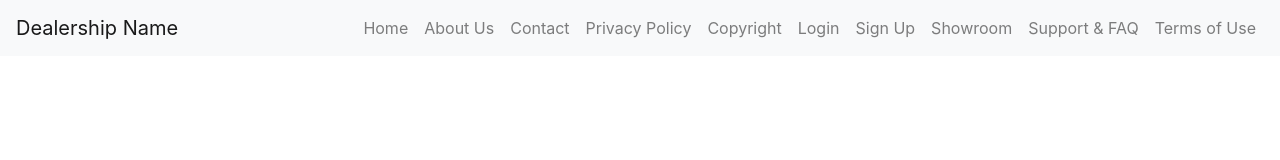
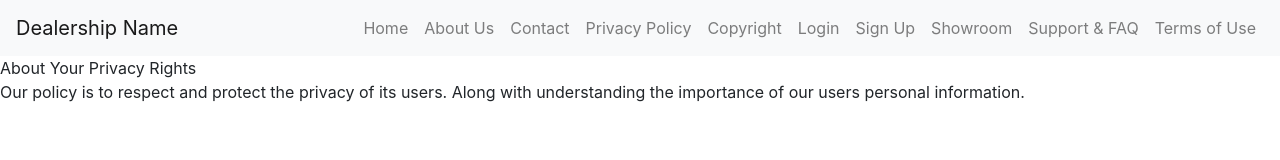
Before and after one commit to jjg6470/IST256-Team3-Storefront, a plain HTML site: page cookie&PrivacyPolicies.html in a window 1280 px wide. Drawn offline with nearby package versions, Linux system fonts and the light colour scheme.

Commit message:
Update cookie&PrivacyPolicies.html

```diff
--- a/cookie&PrivacyPolicies.html
+++ b/cookie&PrivacyPolicies.html
@@ -47,6 +47,11 @@
             </ul>
         </div>
     </nav>
+    About Your Privacy Rights
+    <p>
+        Our policy is to respect and protect the privacy of its users. Along with understanding the importance
+        of our users personal information.
+     </p>
     <script src="https://code.jquery.com/jquery-3.5.1.slim.min.js"></script>
     <script src="https://cdn.jsdelivr.net/npm/@popperjs/core@2.9.2/dist/umd/popper.min.js"></script>
     <script src="https://stackpath.bootstrapcdn.com/bootstrap/4.5.2/js/bootstrap.min.js"></script>
```
